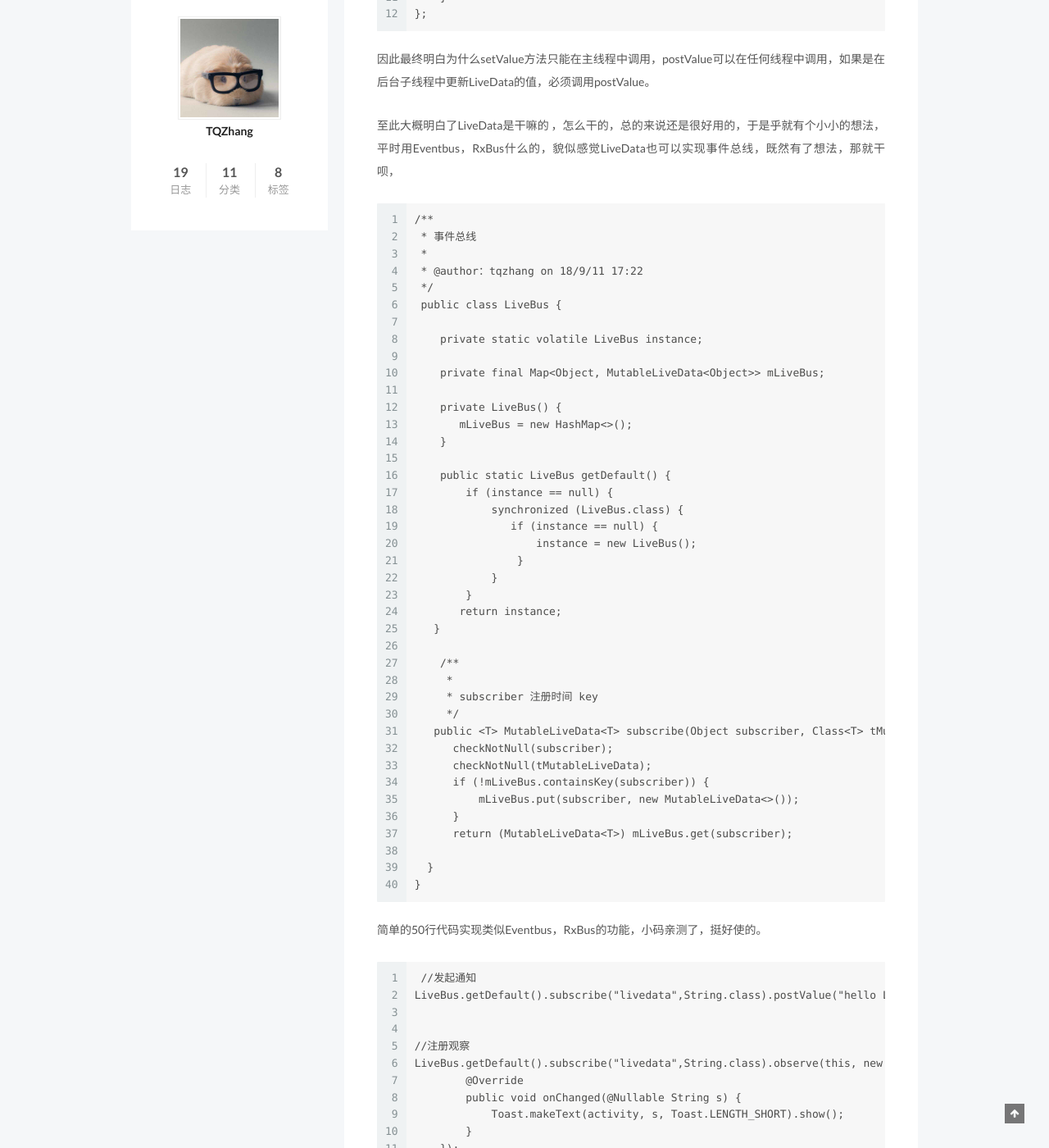
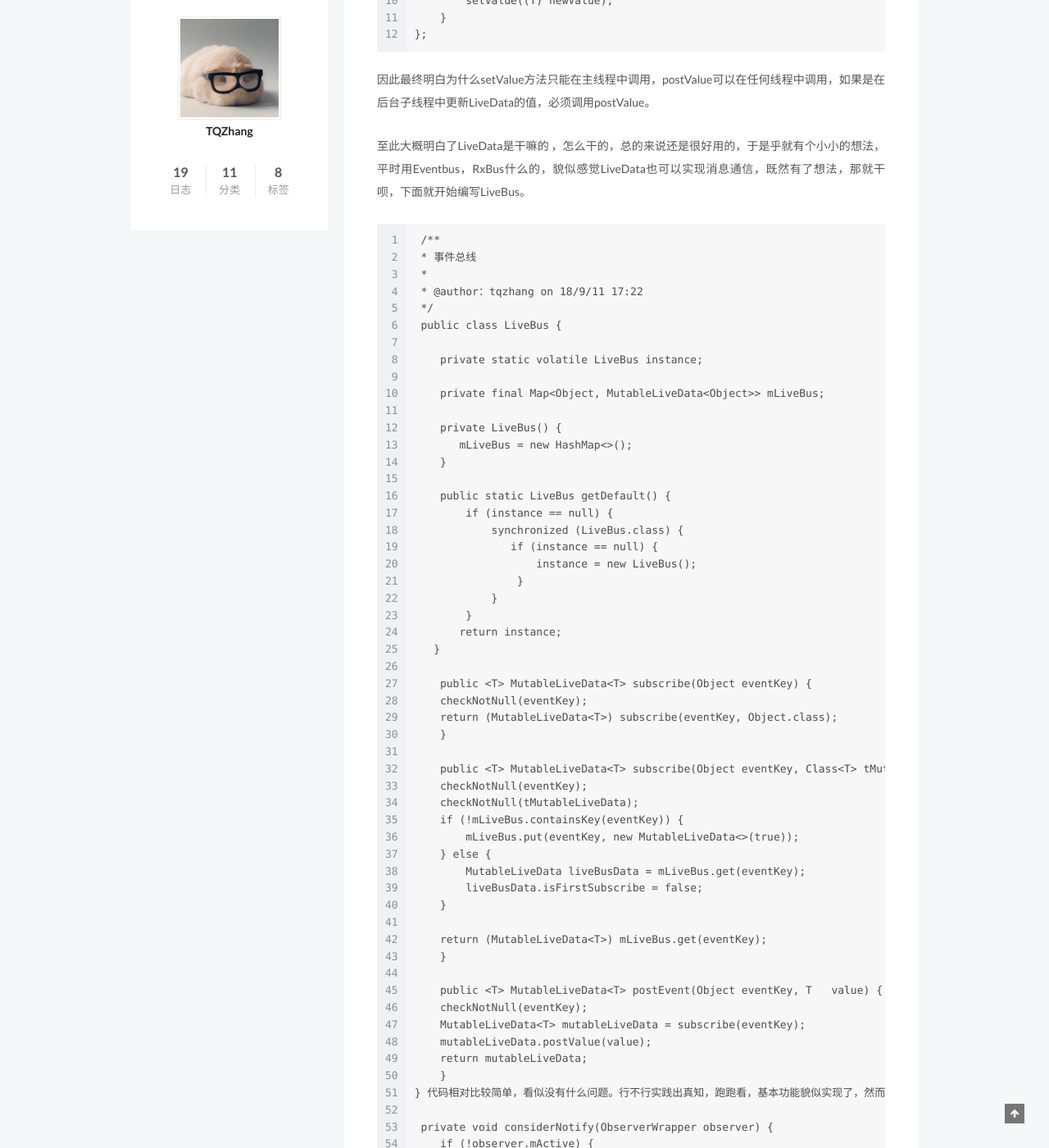
Before and after one commit to SelfZhangTQ/SelfZhangTQ.github.io, a Jekyll site: the page built from _posts/2018-08-13-LiveData.md, in a window 1280 px wide and 1400 px high, scrolled down 7217 px. Shown: the whole window at 82% size. Built offline with Jekyll 4.4.1, drawn with Linux system fonts in a browser that asks for light colours; comment, search, counter and statistics services are not loaded; some of the changed text lies outside the part shown.

Commit message:
fix lives

```diff
--- a/_posts/2018-08-13-LiveData.md
+++ b/_posts/2018-08-13-LiveData.md
@@ -1,12 +1,14 @@
 ---
-title: Android LiveData框架源码分析
+title: Android LiveData 源码分析之事件总线LiveBus实现
 categories:
  - android
 tags:
 ---
 
 前言
-最近的项目重构中加入LiveData框架，并且小码的[T-MVVM](https://github.com/SelfZhangTQ/T-MVVM)也是用了LiveData框架，好不好用你试试就知道（小码口头禅），对于Livedata使用的时候并未做太多的理解，于是乎翻了翻LiveData源代码，再此做下笔记，
+前言
+
+最近的项目重构中加入LiveData框架，并且小码的[T-MVVM](https://github.com/SelfZhangTQ/T-MVVM)项目中也是用了LiveData框架，好不好用你试试就知道（小码口头禅），于是乎翻了翻LiveData源代码，看了看其实现过程，在此做下笔记。
 
 什么是LiveData
 LiveData是一个数据持有类。它具有以下特点：
@@ -19,19 +21,19 @@ LiveData能为我们做什么
  *  减少内存泄漏,LiveData能够感知到组件的生命周期，当组件处于DESTROYED状态时，观察者对象会被清除,当Activity停止时不会导致Crash,因为组件处于非激活状态时，不会收到LiveData中数据变化的通知。
 *  不需要额外的手动处理来响应生命周期的变化，因为LiveData能够感知组件的生命周期，所以就完全不需要在代码中告诉LiveData组件的生命周期状态。
 *  组件和数据相关的内容能实时更新,组件在前台的时候能够实时收到数据改变的通知，当组件从后台到前台来时，LiveData能够将最新的数据通知组件，因此保证了组件中和数据相关的内容能够实时更新。
-若果横竖屏切换（configuration change）时，不需要额外的处理来保存数据，当你把数据存储在组件中时，当屏幕方向变化时，组件会被recreate，然而系统并不能保证你的数据能够被恢复的。当我们采用LiveData保存数据时，因为数据和组件分离了。当组件被recreate，数据还是存在LiveData中，并不会被销毁。
+若果横竖屏切换（configuration change）时，不需要额外的处理来保存数据,当屏幕方向变化时，组件会被recreate，然而系统并不能保证你的数据能够被恢复的。当我们采用LiveData保存数据时，因为数据和组件分离了。当组件被recreate，数据还是存在LiveData中，并不会被销毁。
 *  资源共享.
 
-接下来先从使用玩起，
-*   使用LiveData对象，
+接下来先从使用玩起，LiveData的2种创建方式。
+*   直接使用LiveData对象，
 *   继承LiveData类,如MutableLiveData，
 发起数据通知2种方式：postValue和setValue：
 
                  private MutableLiveData<String> mData=new MutableLiveData();
-                    mBookData.postValue("Hello LiveData");
-                    // mBookData.setValue("Hello LiveData");
+                    mData.postValue("Hello LiveData");
+                    // mData.setValue("Hello LiveData");
 
-此处postValue和setValue的区别，下文会提，
+此处postValue和setValue有什么区别呢？，下文会提，
 注册观察者并监听数据变化：
 
      mData.observe(this, new Observer<String>() {
@@ -305,10 +307,83 @@ setValue第一行代码 assertMainThread("setValue");则是判断是否在主线
 
 因此最终明白为什么setValue方法只能在主线程中调用，postValue可以在任何线程中调用，如果是在后台子线程中更新LiveData的值，必须调用postValue。
 
- 至此大概明白了LiveData是干嘛的 ，怎么干的，总的来说还是很好用的，于是乎就有个小小的想法，平时用Eventbus，RxBus什么的，貌似感觉LiveData也可以实现事件总线，既然有了想法，那就干呗，
+ 至此大概明白了LiveData是干嘛的 ，怎么干的，总的来说还是很好用的，于是乎就有个小小的想法，平时用Eventbus，RxBus什么的，貌似感觉LiveData也可以实现消息通信，既然有了想法，那就干呗，下面就开始编写LiveBus。
 
+     /**
+     * 事件总线
+     *
+     * @author：tqzhang on 18/9/11 17:22
+     */
+     public class LiveBus {
 
+        private static volatile LiveBus instance;
 
+        private final Map<Object, MutableLiveData<Object>> mLiveBus;
+
+        private LiveBus() {
+           mLiveBus = new HashMap<>();
+        }
+
+        public static LiveBus getDefault() {
+            if (instance == null) {
+                synchronized (LiveBus.class) {
+                   if (instance == null) {
+                       instance = new LiveBus();
+                    }
+                }
+            }
+           return instance;
+       }
+
+        public <T> MutableLiveData<T> subscribe(Object eventKey) {
+        checkNotNull(eventKey);
+        return (MutableLiveData<T>) subscribe(eventKey, Object.class);
+        }
+
+        public <T> MutableLiveData<T> subscribe(Object eventKey, Class<T> tMutableLiveData) {
+        checkNotNull(eventKey);
+        checkNotNull(tMutableLiveData);
+        if (!mLiveBus.containsKey(eventKey)) {
+            mLiveBus.put(eventKey, new MutableLiveData<>(true));
+        } else {
+            MutableLiveData liveBusData = mLiveBus.get(eventKey);
+            liveBusData.isFirstSubscribe = false;
+        }
+
+        return (MutableLiveData<T>) mLiveBus.get(eventKey);
+        }
+
+        public <T> MutableLiveData<T> postEvent(Object eventKey, T   value) {
+        checkNotNull(eventKey);
+        MutableLiveData<T> mutableLiveData = subscribe(eventKey);
+        mutableLiveData.postValue(value);
+        return mutableLiveData;
+        }
+    }
+代码相对比较简单，看似没有什么问题。行不行实践出真知，跑跑看，基本功能貌似实现了，然而在同一个页面多次注册相同事件名的事件事，会多走一次onChanged()回调方法，这是为什么呢？我们继续在源代码看，在considerNotify()方法里的104行这里有一个if判断。
+
+     private void considerNotify(ObserverWrapper observer) {
+        if (!observer.mActive) {
+            return;
+        }
+        // Check latest state b4 dispatch. Maybe it changed state but we didn't get the event yet.
+        //
+        // we still first check observer.active to keep it as the entrance for events. So even if
+        // the observer moved to an active state, if we've not received that event, we better not
+        // notify for a more predictable notification order.
+        if (!observer.shouldBeActive()) {
+            observer.activeStateChanged(false);
+            return;
+        }
+        if (observer.mLastVersion >= mVersion) {
+            return;
+        }
+        observer.mLastVersion = mVersion;
+        //noinspection unchecked
+        observer.mObserver.onChanged((T) mData);
+    }
+
+如果ObserverWrapper的mLastVersion小于LiveData的mVersion，就会走回调mObserver的onChanged方法，LiveData每次setValue或者postValue都会使其version加1然而每个订阅者，其默认version都是-1，当LiveData设置这个ObserverWrapper的时候，如果LiveData的version大于ObserverWrapper的version，LiveData就会把当前version赋给Observer。解决这个问题就是要把ObserverWrapper的version设置成跟LiveData的version一致就OK了。下面的解决办法是过滤第一次注册时候的回调方法。
 
     /**
      * 事件总线
@@ -336,31 +411,76 @@ setValue第一行代码 assertMainThread("setValue");则是判断是否在主线
            return instance;
        }
 
-        /**
-         *
-         * subscriber 注册时间 key
-         */
-       public <T> MutableLiveData<T> subscribe(Object subscriber, Class<T> tMutableLiveData) {
-          checkNotNull(subscriber);
-          checkNotNull(tMutableLiveData);
-          if (!mLiveBus.containsKey(subscriber)) {
-              mLiveBus.put(subscriber, new MutableLiveData<>());
-          }
-          return (MutableLiveData<T>) mLiveBus.get(subscriber);
-
-      }
+        public <T> MutableLiveData<T> subscribe(Object eventKey) {
+        checkNotNull(eventKey);
+        return (MutableLiveData<T>) subscribe(eventKey, Object.class);
     }
 
+    public <T> MutableLiveData<T> subscribe(Object eventKey, Class<T> tMutableLiveData) {
+        checkNotNull(eventKey);
+        checkNotNull(tMutableLiveData);
+        if (!mLiveBus.containsKey(eventKey)) {
+            mLiveBus.put(eventKey, new LiveBusData<>(true));
+        } else {
+            LiveBusData liveBusData = mLiveBus.get(eventKey);
+            liveBusData.isFirstSubscribe = false;
+        }
+
+        return (MutableLiveData<T>) mLiveBus.get(eventKey);
+    }
+
+     public <T> MutableLiveData<T> postEvent(Object eventKey, T   value) {
+        checkNotNull(eventKey);
+        MutableLiveData<T> mutableLiveData = subscribe(eventKey);
+        mutableLiveData.postValue(value);
+        return mutableLiveData;
+    }
+
+    public static class LiveBusData<T> extends MutableLiveData<T> {
+
+        private boolean isFirstSubscribe;
+
+        public LiveBusData(boolean isFirstSubscribe) {
+            this.isFirstSubscribe = isFirstSubscribe;
+        }
+
+        @Override
+        public void observe(@NonNull LifecycleOwner owner, @NonNull Observer<T> observer) {
+            super.observe(owner, new ObserverWrapper<>(observer, isFirstSubscribe));
+        }
+    }
+
+    private static class ObserverWrapper<T> implements Observer<T> {
+        private Observer<T> observer;
+
+        private boolean isChanged;
+
+        private ObserverWrapper(Observer<T> observer,boolean isFirstSubscribe) {
+            this.observer = observer;
+            isChanged = isFirstSubscribe;
+        }
+
+        @Override
+        public void onChanged(@Nullable T t) {
+            if (isChanged) {
+                if (observer != null) {
+                    observer.onChanged(t);
+                }
+            } else {
+                isChanged = true;
+            }
+        }
+
+    }
+
+ 通过变量过滤掉第一次订阅的回调，简单的几十行代码实现类似Eventbus，RxBus的功能，小码亲测了，挺好使的。
+
+     //发起订阅事件
+    LiveBus.getDefault().postEvent("LiveData","hello LiveData");
 
 
- 简单的50行代码实现类似Eventbus，RxBus的功能，小码亲测了，挺好使的。
-
-     //发起通知
-    LiveBus.getDefault().subscribe("livedata",String.class).postValue("hello LiveData");
-
-
-    //注册观察
-    LiveBus.getDefault().subscribe("livedata",String.class).observe(this, new Observer<String>() {
+    //观察订阅
+    LiveBus.getDefault().subscribe("LiveData").observe(this, new Observer<String>() {
             @Override
             public void onChanged(@Nullable String s) {
                 Toast.makeText(activity, s, Toast.LENGTH_SHORT).show();
```
